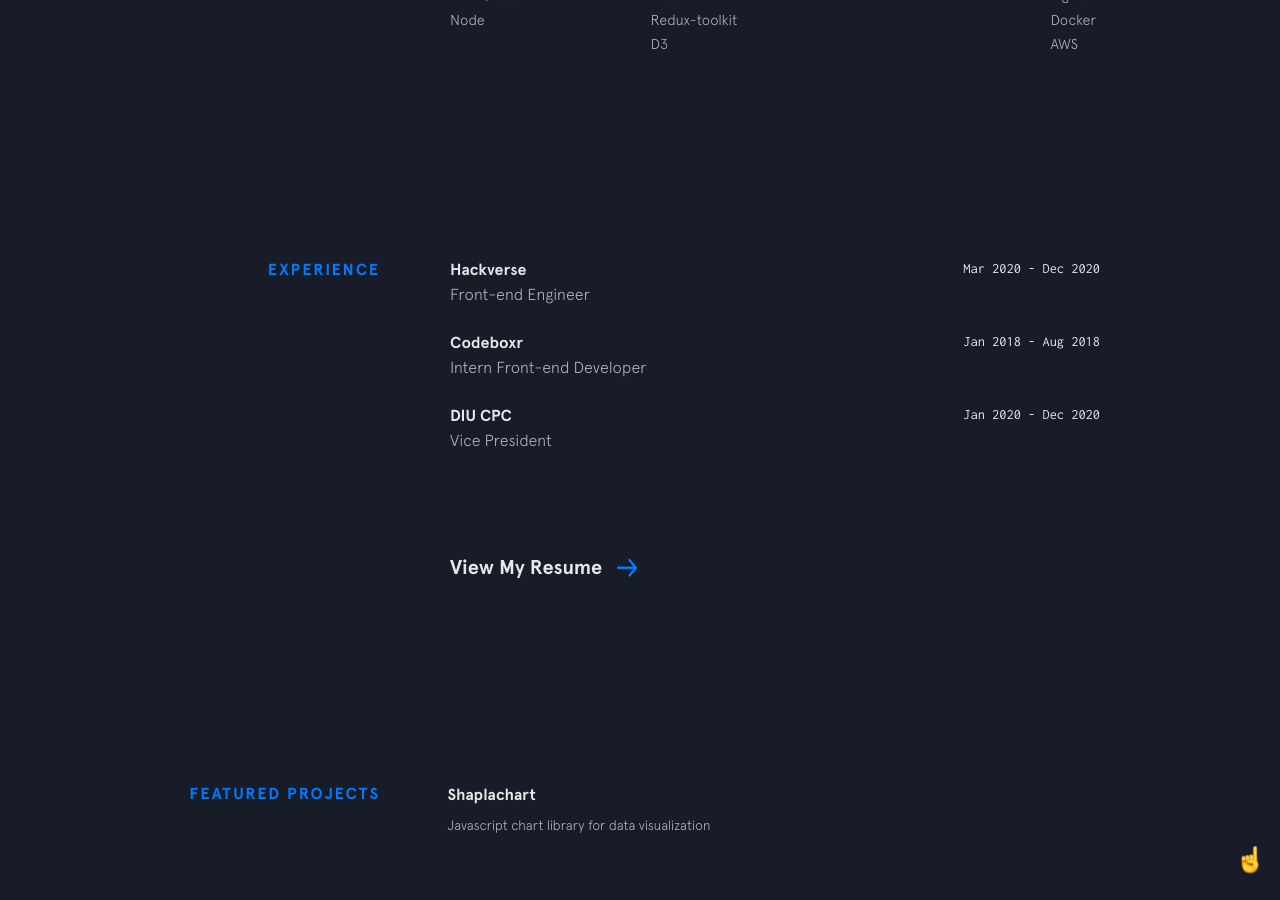
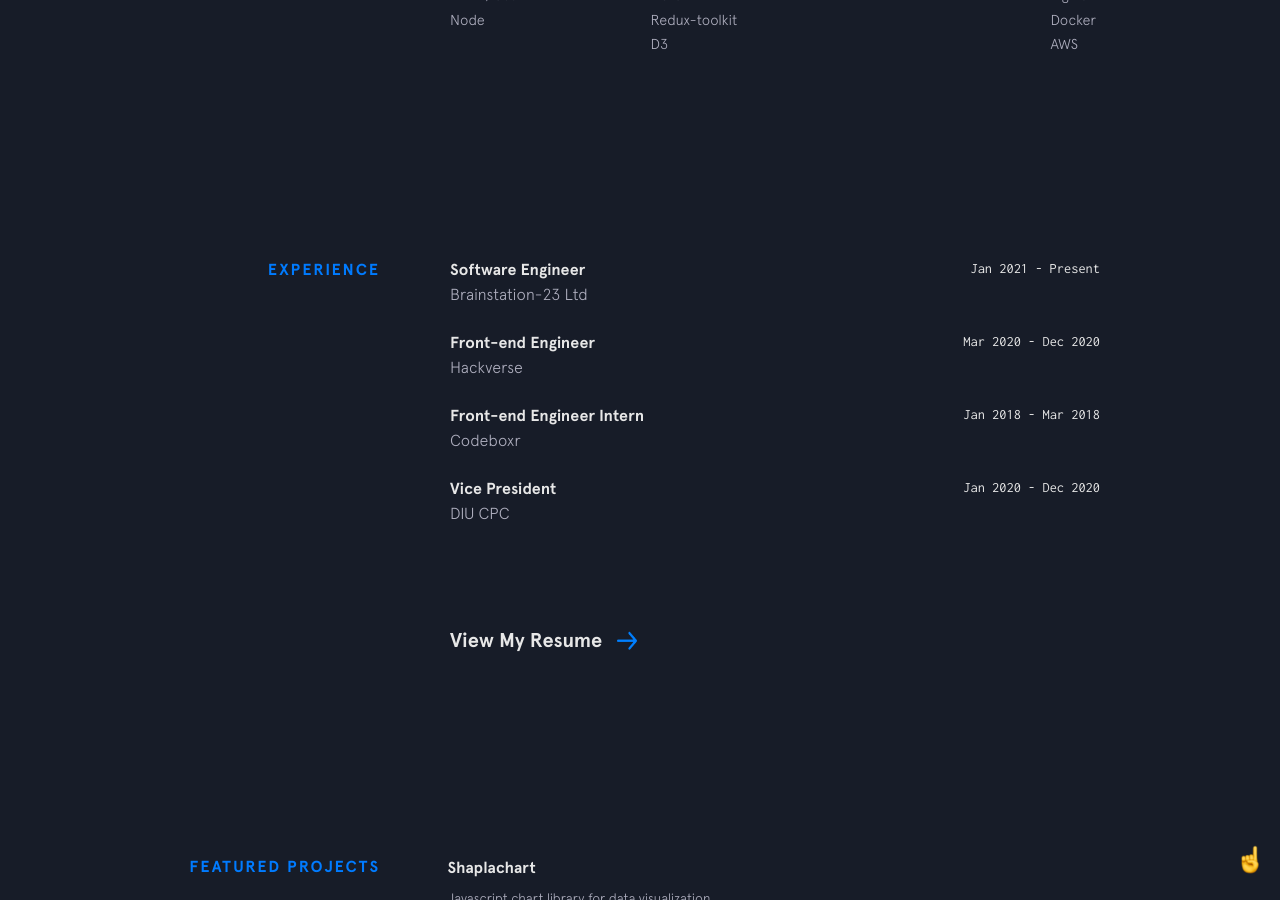
Before and after one commit to shahmedme/shakilahmmeed.github.io, a Jekyll site: the page built from index.html, in a window 1280 px wide and 900 px high, scrolled down 1611 px. Built offline with Jekyll 4.4.1, drawn with Linux system fonts in a browser that asks for light colours; nearby versions of some CDN libraries.

Commit message:
updated experience

```diff
--- a/_data/experience.yml
+++ b/_data/experience.yml
@@ -1,14 +1,19 @@
-- company: Hackverse
+- company: Software Engineer
+  url: https://brainstation-23.com/
+  time: Jan 2021 - Present
+  position: Brainstation-23 Ltd
+
+- company: Front-end Engineer
   url: http://hackverse.dev
   time: Mar 2020 - Dec 2020
-  position: Front-end Engineer
+  position: Hackverse
 
-- company: Codeboxr
+- company: Front-end Engineer Intern
   url: https://codeboxr.com/
-  time: Jan 2018 - Aug 2018
-  position: Intern Front-end Developer
+  time: Jan 2018 - Mar 2018
+  position: Codeboxr
 
-- company: DIU CPC
+- company: Vice President
   url: http://cpc.daffodilvarsity.edu.bd/
   time: Jan 2020 - Dec 2020
-  position: Vice President
+  position: DIU CPC
```
